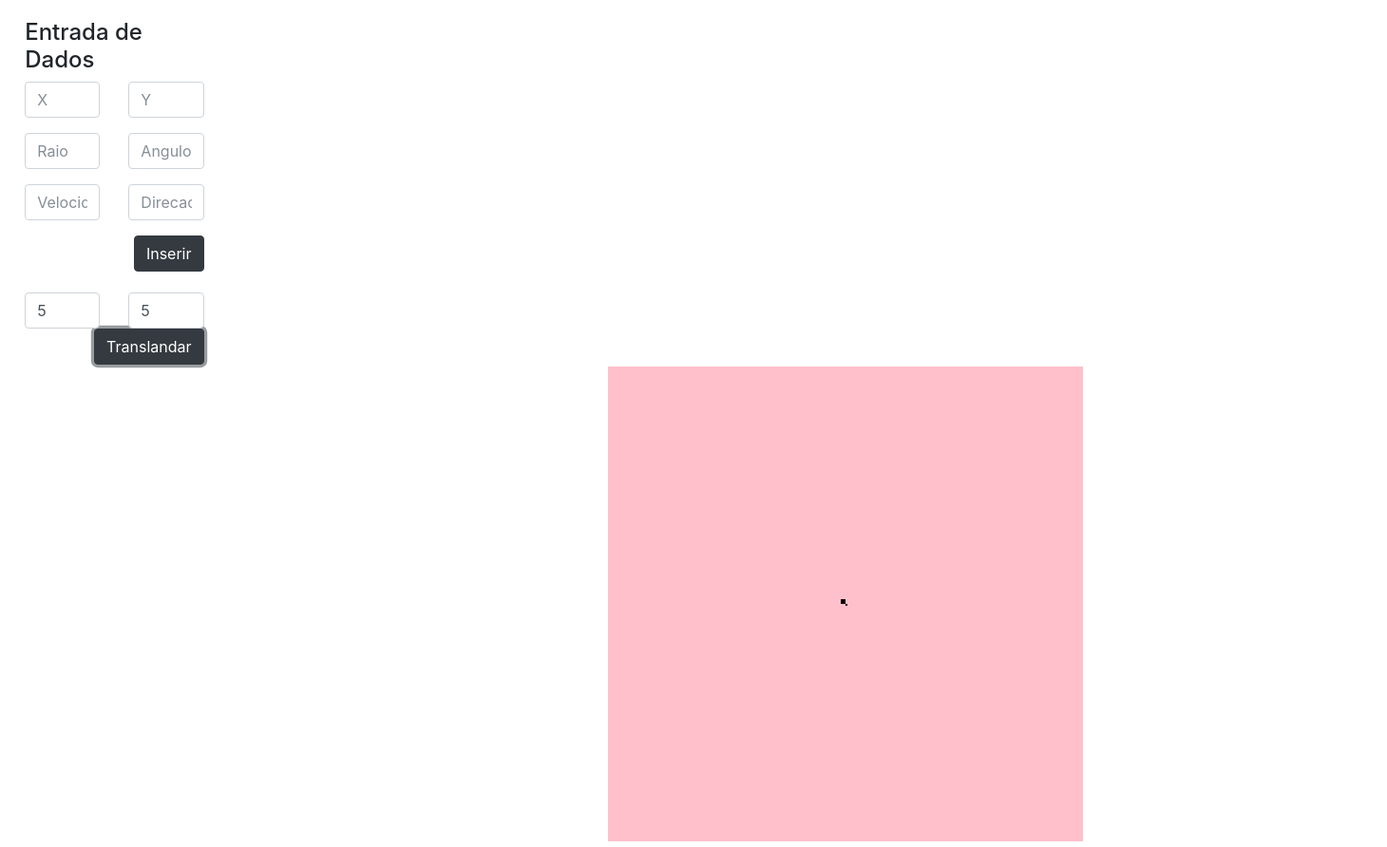
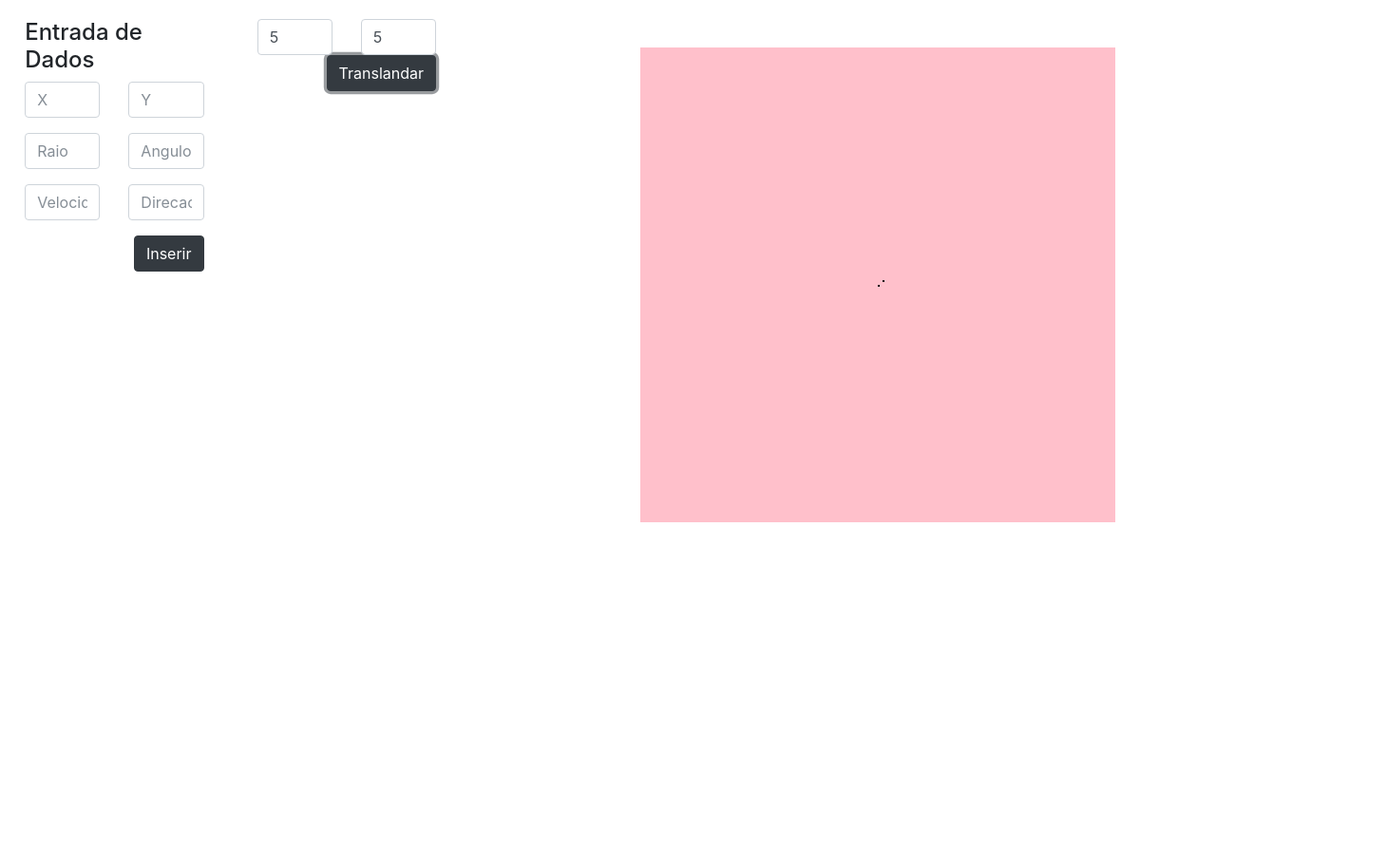
Before and after one commit to lainedimer/projetoAviao, a plain HTML site: page index.html in a window 1280 px wide. Both pictures are taken after typing "5", "5" into the empty fields and a click on the button "Translandar". Shown: the whole page at 95% size, 1460 px wide, since content can reach past the window. After the commit the page ends 800 px from the top, so only its background shows below. Drawn offline with nearby package versions, Linux system fonts and the light colour scheme.

Commit message:
Ajustes na formula que cria pontos (x,y)

```diff
--- a/index.html
+++ b/index.html
@@ -8,9 +8,9 @@
 	<link rel="stylesheet" type="text/css" href="lib/css/estilos.css">
 	<style type="text/css">
 		#canvas {
-
-			margin-left: 50%;
-			margin-right: 25%;
+			margin-top: 50px;
+			margin-left: 200px;
+			margin-right: 0;
 			background: pink;
 		}
 	</style>
@@ -54,16 +54,12 @@
 							</div>
 						</div>
 
+
 						<button class="btn btn-dark botao-direita">Inserir</button>
 					</form>
+
 				</div>
-				<div id="radar" class="col-md-5 margem-top"></div>
-				<div id="dataGrid" class="col-md-4 margem-top"></div>
-			</div>
-			<div class="row">
 				<div id="transformacao" class="col-2 margem-top">
-
-					<div class="translandar">
 						<form name="translandar">
 								<div class="row">
 									<div class="col-6">
@@ -73,10 +69,14 @@
 										<input class="form-control" type="number" name="y_translandar" placeholder="Y"/>
 									</div>
 								</div>
-						</div>
 							<button id="btn-translandar" class="btn btn-dark botao-direita">Translandar</button>
 						</form>
 					</div>
+				<canvas height="500" width="500" id="canvas"></canvas>
+				<div id="dataGrid" class="col-md-4 margem-top"></div>
+			</div>
+			<div class="row">
+
 			</div>
 			<div id="descricaoProjeto"></div>
 			<div id="relatorio"></div>
@@ -89,7 +89,7 @@
 <div id="rastreamento"></div>
 </div>
 
-<canvas height="500" width="500" id="canvas"></canvas>
+
 
 <script src="https://code.jquery.com/jquery-3.2.1.slim.min.js"></script>
 <script type="text/javascript" src='js/app.js'></script>
--- a/js/app.js
+++ b/js/app.js
@@ -1,32 +1,3 @@
-/*
-var canvas = document.getElementById("canvas");
-var canvasWidth = canvas.width;
-var canvasHeight = canvas.height;
-var ctx = canvas.getContext("2d");
-var canvasData = ctx.getImageData(0, 0, canvasWidth, canvasHeight);
-
-// That's how you define the value of a pixel //
-function drawPixel (x, y, r, g, b, a) {
-    var index = (x + y * canvasWidth) * 4;
-
-    canvasData.data[index + 0] = r;
-    canvasData.data[index + 1] = g;
-    canvasData.data[index + 2] = b;
-    canvasData.data[index + 3] = a;
-}
-
-// That's how you update the canvas, so that your //
-// modification are taken in consideration //
-function updateCanvas() {
-    ctx.putImageData(canvasData, 0, 0);
-}
-
-drawPixel(150, 100, 0, 0, 0, 200);
-updateCanvas();
-*/
-
-
-
 var c = document.getElementById("canvas");
 var ctx = c.getContext("2d");
 
@@ -38,31 +9,15 @@ ctx.fillRect(LARGURA, ALTURA, 2, 2);
 $('#btn-translandar').on("click", function(e) {
 	e.preventDefault();
 
-	var x = parseInt($("input[name='x_translandar']").val());
-	var y = parseInt($("input[name='y_translandar']").val());
+	var inputX = parseInt($("input[name='x_translandar']").val());
+	var inputY = parseInt($("input[name='y_translandar']").val());
 
-    console.log(x + ", " + y);
-    console.log(LARGURA - x +"+"+ ALTURA - y);
+	var x = inputX + LARGURA;
+	var y = ALTURA - inputY;
 
-	ctx.fillRect(LARGURA - x, ALTURA - y, 5, 5);
+	ctx.fillRect(x, y, 2, 2);
 });
 
 
 var coordX = ( $( c ).offset().left - ( $( c ).width()  * 0.5 ) );
 var coordY = -( $( c ).offset().top  - ( $( c ).height() * 0.5 ) );
-
-
-
-
-$("#canvas").on("click", function(e) {
-
-	console.log(e.pageX);
-	console.log(e.pageY);
-
-	var coordX = ( e.pageX - $( this ).offset().left - ( $( this ).width()  * 0.5 ) );
-    var coordY = -( e.pageY - $( this ).offset().top  - ( $( this ).height() * 0.5 ) );
-
-
-    //alert( coordX.toFixed(1) + ' , ' + coordY.toFixed(1) );
-
-});
```
Lines whose indentation alone changed are shown as unchanged.
